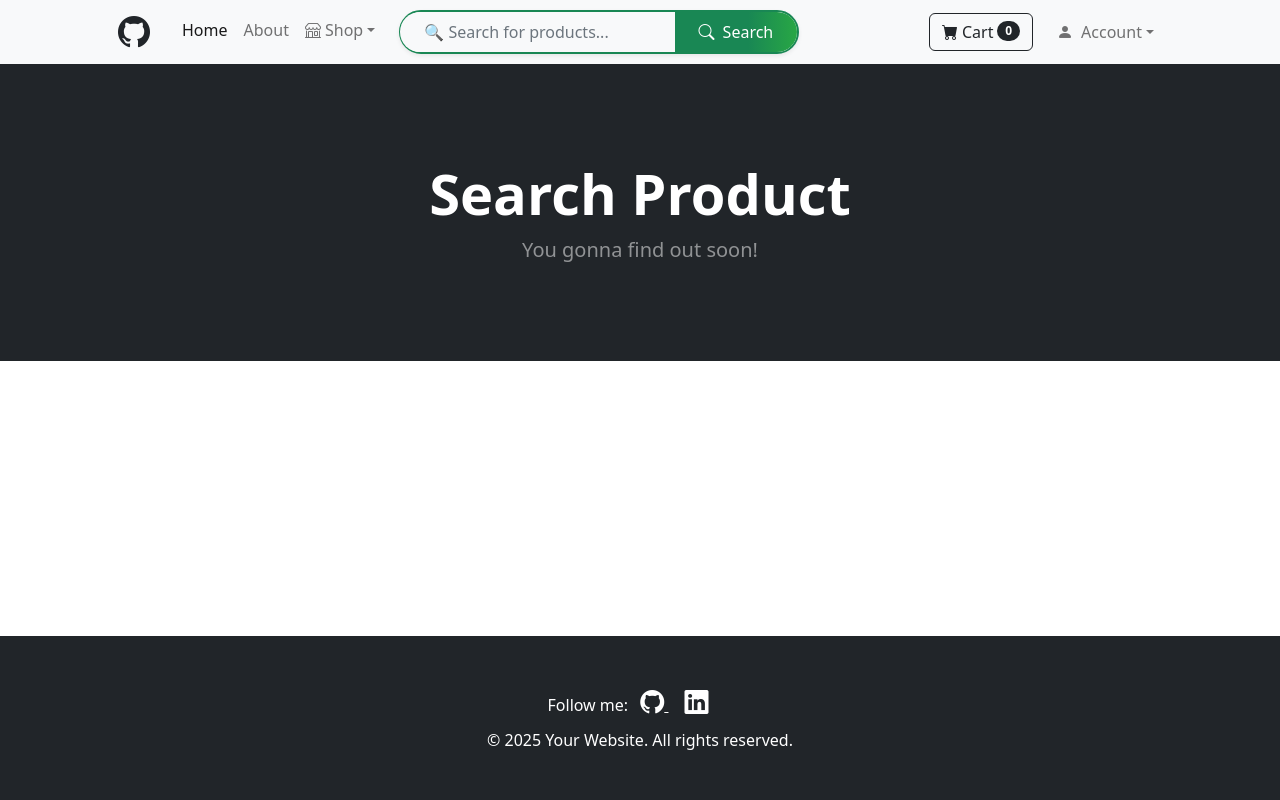
After one commit to Hasibafghan/django-ecommerce-app, a Django app: page /search/ in a window 1280 px wide. The commit adds this page. Run offline with Django 5.2, Linux system fonts and the light colour scheme; some libraries are stand-ins or nearby versions.

Commit message:
search bar : Search bar function added

```diff
--- /dev/null
+++ b/shop/templates/search_product.html
@@ -0,0 +1,81 @@
+{% extends 'base.html' %}
+{% load widget_tweaks %}
+
+{% load static %}
+
+{% block content %}
+  <header class="bg-dark py-5">
+    <div class="container px-4 px-lg-5 my-5">
+      <div class="text-center text-white">
+        <h1 class="display-4 fw-bolder">Search Product</h1>
+        <p class="lead fw-normal text-white-50 mb-0">You gonna find out soon!</p>
+      </div>
+    </div>
+  </header>
+
+  <section>
+    <div class="container px-4 px-lg-5 mt-5">
+      <div class="row gx-4 gx-lg-5 row-cols-2 row-cols-md-3 row-cols-xl-4 justify-content-center">
+        {% for product in products %}
+          {% if product.is_in_discount %}
+            <div class="col mb-5">
+              <div class="card h-100">
+                <div class="badge bg-dark bg-opacity-50 text-white position-absolute" style="top: 0.5rem; right: 0.5rem">Special offer</div>
+                <!-- Product image -->
+                <img class="card-img-top" src="{{ product.image.url }}" alt="..." />
+                <!-- Product details -->
+                <div class="card-body p-4">
+                  <div class="text-center">
+                    {% for i in ''|center:product.gave_star %}
+                      <div class="bi-star-fill text-warning d-inline"></div>
+                    {% endfor %}
+                    <!-- Product name -->
+                    <h5 class="fw-bolder">{{ product.name }}</h5>
+                    <p>{{ product.description }}</p>
+                    <!-- Product price -->
+                    <p class="text-decoration-line-through">{{ product.price }}$</p>
+                    <p class="">{{ product.discount }}$</p>
+                  </div>
+                </div>
+                <!-- Product actions -->
+                <div class="card-footer p-4 pt-0 border-top-0 bg-transparent">
+                  <div class="text-center">
+                    <a class="btn btn-outline-dark mt-auto" href="{% url 'detail' product.id %}">View options</a>
+                  </div>
+                </div>
+              </div>
+            </div>
+          {% else %}
+            <div class="col mb-5">
+              <div class="card h-100">
+                <!-- Product image -->
+                <img class="card-img-top" src="{{ product.image.url }}" alt="..." />
+                <!-- Product details -->
+                <div class="card-body p-4">
+                  <div class="text-center">
+                    <div class="d-flex justify-content-center small text-warning mb-2">
+                      {% for i in ''|center:product.gave_star %}
+                        <div class="bi-star-fill text-warning d-inline"></div>
+                      {% endfor %}
+                    </div>
+                    <!-- Product name -->
+                    <h5 class="fw-bolder">{{ product.name }}</h5>
+                    <p>{{ product.description }}</p>
+                    <!-- Product price -->
+                    <p>{{ product.price }}$</p>
+                  </div>
+                </div>
+                <!-- Product actions -->
+                <div class="card-footer p-4 pt-0 border-top-0 bg-transparent">
+                  <div class="text-center">
+                    <a class="btn btn-outline-dark mt-auto" href="{% url 'detail' product.id %}">View options</a>
+                  </div>
+                </div>
+              </div>
+            </div>
+          {% endif %}
+        {% endfor %}
+      </div>
+    </div>
+  </section>
+{% endblock %}
--- a/shop/templates/update_info.html
+++ b/shop/templates/update_info.html
@@ -17,7 +17,7 @@
     <div class="col-md-8 col-lg-6">
       <div class="card shadow-lg border-0">
         <div class="card-header bg-primary text-white text-center">
-          <h3 class="mb-0">Update Your Profile</h3>
+          <h3 class="mb-0">Update Your Information</h3>
         </div>
         <div class="card-body p-4">
           <form method="post">
--- a/shop/urls.py
+++ b/shop/urls.py
@@ -3,6 +3,7 @@
 from . import forms
 urlpatterns = [
     path('' , views.products , name='products'),
+    path('search/' , views.search_product , name='search'),
     path('about/' , views.about_us , name='about'),
     path('login/' , views.login_user , name='login'),
     path('logout/' , views.logout_user , name='logout'),
--- a/shop/views.py
+++ b/shop/views.py
@@ -5,6 +5,31 @@
 from django.contrib import messages
 from .forms import UserRegistrationForm , UpdateUserForm , PasswordChangeForm , UpdateProfileForm
 from django.contrib.auth import update_session_auth_hash
+from django.db.models import Q
+
+
+
+
+def search_product(request):
+    search_query = request.POST.get('search', '').strip()  # Get and clean the search term
+    products = None  # Initialize products variable
+
+    if request.method == 'POST' and search_query:  # Only search if there's a query
+        products = Product.objects.filter(
+            Q(name__icontains=search_query) |
+            Q(description__icontains=search_query)
+        ).distinct()  # Add distinct() to avoid duplicates
+
+        if not products.exists():  # More efficient than 'if not products'
+            messages.info(request, 'No products found matching your search.')
+
+    context = {
+        'search_query': search_query,  # The original search term
+        'products': products,  # The filtered products
+        'searched': bool(search_query)  # Flag indicating if a search was attempted
+    }
+    return render(request, 'search_product.html', context)
+
 
 
 
--- /dev/null
+++ b/static/css/search_bar.css
@@ -0,0 +1,23 @@
+.search-form {
+  border: 2px solid #198754;
+  border-radius: 50px;
+  transition: border-color 0.3s;
+  background: #fff;
+}
+.search-form:focus-within {
+  border-color: #0d6efd;
+  box-shadow: 0 0 0 0.15rem rgba(13, 110, 253, 0.15);
+}
+.search-input:focus {
+  background: #f8f9fa;
+}
+.search-btn {
+  background: linear-gradient(90deg, #198754 60%, #28a745 100%);
+  border: none;
+}
+.search-btn:hover,
+.search-btn:focus {
+  background: linear-gradient(90deg, #157347 60%, #218838 100%);
+  color: #fff;
+  box-shadow: 0 2px 8px rgba(33, 136, 56, 0.15);
+}
--- a/templates/base.html
+++ b/templates/base.html
@@ -13,34 +13,6 @@
     <link href="https://cdn.jsdelivr.net/npm/bootstrap@5.3.3/dist/css/bootstrap.min.css" rel="stylesheet">
     <link rel="stylesheet" href="https://cdn.jsdelivr.net/npm/bootstrap-icons@1.10.5/font/bootstrap-icons.css">
 
-    <!-- Footer positioning styles -->
-    <style>
-
-
-      body {
-        display: flex;
-        flex-direction: column;
-      }
-
-      .content-wrapper {
-        flex: 1 0 auto;
-        padding-bottom: 60px; /* Space for footer */
-      }
-
-      .footer {
-        flex-shrink: 0;
-        margin-top: auto;
-      }
-
-      /* Additional spacing for signup form */
-      .auth-form {
-        min-height: calc(100vh - 300px);
-        display: flex;
-        align-items: center;
-        padding: 40px 0;
-      }
-    </style>
-
     <!-- Favicon -->
     <link rel="icon" type="image/x-icon" href="{% static 'assets/favicon.ico' %}" />
 
@@ -49,6 +21,25 @@
 
     {% block extra_css %}{% endblock %}
   </head>
+  <style>
+  html, body {
+    height: 100%;
+  }
+
+  body {
+    display: flex;
+    flex-direction: column;
+  }
+
+  .content-wrapper {
+    flex: 1 0 auto; /* Grow to fill remaining space */
+  }
+
+  .footer {
+    flex-shrink: 0; /* Stick to the bottom */
+  }
+</style>
+
   <body>
     <!-- Navigation -->
     {% include 'include/navbar.html' %}
--- a/templates/include/navbar.html
+++ b/templates/include/navbar.html
@@ -1,27 +1,44 @@
 {% load static %}
+<link rel="stylesheet" href="{% static 'css/search_bar.css' %}">
 <nav class="navbar navbar-expand-lg navbar-light bg-light">
   <div class="container px-4 px-lg-5">
     <i class="bi bi-github fs-2"></i>
-    <button class="navbar-toggler" type="button" data-bs-toggle="collapse" data-bs-target="#navbarSupportedContent"
-            aria-controls="navbarSupportedContent" aria-expanded="false" aria-label="Toggle navigation">
-      <span class="navbar-toggler-icon"></span>
-    </button>
+    <button class="navbar-toggler" type="button" data-bs-toggle="collapse" data-bs-target="#navbarSupportedContent" aria-controls="navbarSupportedContent" aria-expanded="false" aria-label="Toggle navigation"><span class="navbar-toggler-icon"></span></button>
 
     <div class="collapse navbar-collapse" id="navbarSupportedContent">
       <!-- Left Nav -->
       <ul class="navbar-nav me-auto mb-2 mb-lg-0 ms-lg-4">
-      <li class="nav-item"><a class="nav-link active" href="{% url 'products' %}">Home</a></li>
-      <li class="nav-item"><a class="nav-link" href="{% url 'about' %}">About</a></li>
+        <li class="nav-item">
+          <a class="nav-link active" href="{% url 'products' %}">Home</a>
+        </li>
+        <li class="nav-item">
+          <a class="nav-link" href="{% url 'about' %}">About</a>
+        </li>
         <li class="nav-item dropdown">
-        <a class="nav-link dropdown-toggle" id="navbarDropdown" href="#" role="button" data-bs-toggle="dropdown" aria-expanded="false">
-        <i class="bi-shop me-1"></i>Shop
-        </a>
+          <a class="nav-link dropdown-toggle" id="navbarDropdown" href="#" role="button" data-bs-toggle="dropdown" aria-expanded="false"><i class="bi-shop me-1"></i>Shop</a>
+
           <ul class="dropdown-menu">
-        <li><a class="dropdown-item" href="{% url 'category_view' %}"><i class="bi-list me-1"></i>Categories</a></li>
-        <li><hr class="dropdown-divider"></li>
-        <li><a class="dropdown-item" href="{% url 'category' 'Laptop' %}"><i class="bi-laptop me-1"></i>Laptops</a></li>
-        <li><a class="dropdown-item" href="{% url 'category' 'Smartphones' %}"><i class="bi-phone me-1"></i>Smartphones</a></li>
+            <li>
+              <a class="dropdown-item" href="{% url 'category_view' %}"><i class="bi-list me-1"></i>Categories</a>
+            </li>
+            <li>
+              <hr class="dropdown-divider" />
+            </li>
+            <li>
+              <a class="dropdown-item" href="{% url 'category' 'Laptop' %}"><i class="bi-laptop me-1"></i>Laptops</a>
+            </li>
+            <li>
+              <a class="dropdown-item" href="{% url 'category' 'Smartphones' %}"><i class="bi-phone me-1"></i>Smartphones</a>
+            </li>
           </ul>
+        </li>
+        <!-- Search bar -->
+        <li class="nav-item w-100 d-flex justify-content-center align-items-center my-2 my-lg-0 ms-3">
+          <form action="{% url 'search' %}" method="POST" class="input-group shadow-sm search-form" role="search" style="max-width: 400px; width: 100%;">
+            {% csrf_token %}
+            <input class="form-control  border-0 rounded-start-pill px-4 py-2 bg-light search-input" name="search" type="search" placeholder="🔍 Search for products..." aria-label="Search" style="box-shadow: none;" />
+            <button class="btn btn-success rounded-end-pill px-4 py-2 d-flex align-items-center search-btn" type="submit" style="transition: background 0.2s;"><i class="bi-search me-2"></i> Search</button>
+          </form>
         </li>
       </ul>
 
@@ -36,23 +53,29 @@
       <ul class="navbar-nav ms-3">
         {% if user.is_authenticated %}
           <li class="nav-item dropdown">
-            <a class="nav-link dropdown-toggle" href="#" id="userDropdown" role="button" data-bs-toggle="dropdown" aria-expanded="false">
-              <i class="bi-person-fill me-1"></i> Hi {{ user.username }}
-            </a>
+            <a class="nav-link dropdown-toggle" href="#" id="userDropdown" role="button" data-bs-toggle="dropdown" aria-expanded="false"><i class="bi-person-fill me-1"></i> Hi {{ user.username }}</a>
             <ul class="dropdown-menu dropdown-menu-end" aria-labelledby="userDropdown">
-              <li><a class="dropdown-item" href="{% url 'update_user' %}"><i class="bi-pencil me-1"></i>Edit Profile</a></li>
-              <li><a class="dropdown-item" href="{% url 'update_info' %}"><i class="bi-pencil me-1"></i>Edit Info</a></li>
-              <li><a class="dropdown-item" href="{% url 'logout' %}"><i class="bi-box-arrow-right me-1"></i>Logout</a></li>
+              <li>
+                <a class="dropdown-item" href="{% url 'update_user' %}"><i class="bi-pencil me-1"></i>Edit Profile</a>
+              </li>
+              <li>
+                <a class="dropdown-item" href="{% url 'update_info' %}"><i class="bi-pencil me-1"></i>Edit Info</a>
+              </li>
+              <li>
+                <a class="dropdown-item" href="{% url 'logout' %}"><i class="bi-box-arrow-right me-1"></i>Logout</a>
+              </li>
             </ul>
           </li>
         {% else %}
           <li class="nav-item dropdown">
-            <a class="nav-link dropdown-toggle" href="#" id="userDropdown" role="button" data-bs-toggle="dropdown" aria-expanded="false">
-              <i class="bi-person-fill me-1"></i> Account
-            </a>
+            <a class="nav-link dropdown-toggle" href="#" id="userDropdown" role="button" data-bs-toggle="dropdown" aria-expanded="false"><i class="bi-person-fill me-1"></i> Account</a>
             <ul class="dropdown-menu dropdown-menu-end" aria-labelledby="userDropdown">
-              <li><a class="dropdown-item" href="{% url 'login' %}"><i class="bi-box-arrow-in-right me-1"></i>Login</a></li>
-              <li><a class="dropdown-item" href="{% url 'signup' %}"><i class="bi-person-plus me-1"></i>Sign Up</a></li>
+              <li>
+                <a class="dropdown-item" href="{% url 'login' %}"><i class="bi-box-arrow-in-right me-1"></i>Login</a>
+              </li>
+              <li>
+                <a class="dropdown-item" href="{% url 'signup' %}"><i class="bi-person-plus me-1"></i>Sign Up</a>
+              </li>
             </ul>
           </li>
         {% endif %}
```
Also changed, not shown: db.sqlite3, 1 other file. Lines whose indentation alone changed are shown as unchanged.
